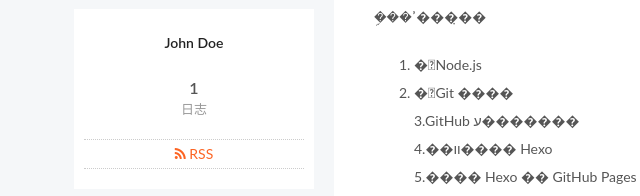
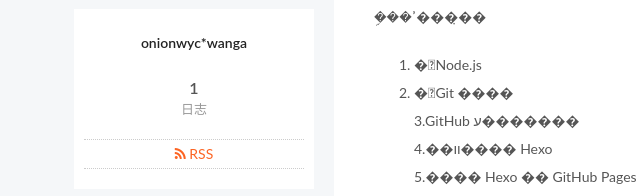
Before and after one commit to onionwyc/onionwyc.github.io, a plain HTML site: page 2018/02/24/CNN/index.html in a window 1280 px wide. Shown: the part 200-396 px from the top of the page, 86-726 px from the left. Drawn offline with Linux system fonts and the light colour scheme.

Commit message:
Site updated: 2018-02-24 18:51:50

```diff
--- a/2018/02/24/CNN/index.html
+++ b/2018/02/24/CNN/index.html
@@ -239,7 +239,7 @@
     <link itemprop="mainEntityOfPage" href="http://yoursite.com/2018/02/24/CNN/">
 
     <span hidden itemprop="author" itemscope itemtype="http://schema.org/Person">
-      <meta itemprop="name" content="John Doe">
+      <meta itemprop="name" content="onionwyc*wanga">
       <meta itemprop="description" content="">
       <meta itemprop="image" content="/images/avatar.gif">
     </span>
@@ -472,7 +472,7 @@
         <div class="site-overview">
           <div class="site-author motion-element" itemprop="author" itemscope itemtype="http://schema.org/Person">
 
-              <p class="site-author-name" itemprop="name">John Doe</p>
+              <p class="site-author-name" itemprop="name">onionwyc*wanga</p>
               <p class="site-description motion-element" itemprop="description"></p>
           </div>
 
@@ -535,7 +535,7 @@
   <span class="with-love">
     <i class="fa fa-user"></i>
   </span>
-  <span class="author" itemprop="copyrightHolder">John Doe</span>
+  <span class="author" itemprop="copyrightHolder">onionwyc*wanga</span>
 
 
 </div>
--- a/atom.xml
+++ b/atom.xml
@@ -10,7 +10,7 @@
   <id>http://yoursite.com/</id>
 
   <author>
-    <name>John Doe</name>
+    <name>onionwyc*wanga</name>
 
   </author>
 
```
Also changed, not shown: archives/2018/02/index.html (+2 -2 lines), archives/2018/index.html (+2 -2 lines), archives/index.html (+2 -2 lines), index.html (+3 -3 lines).
